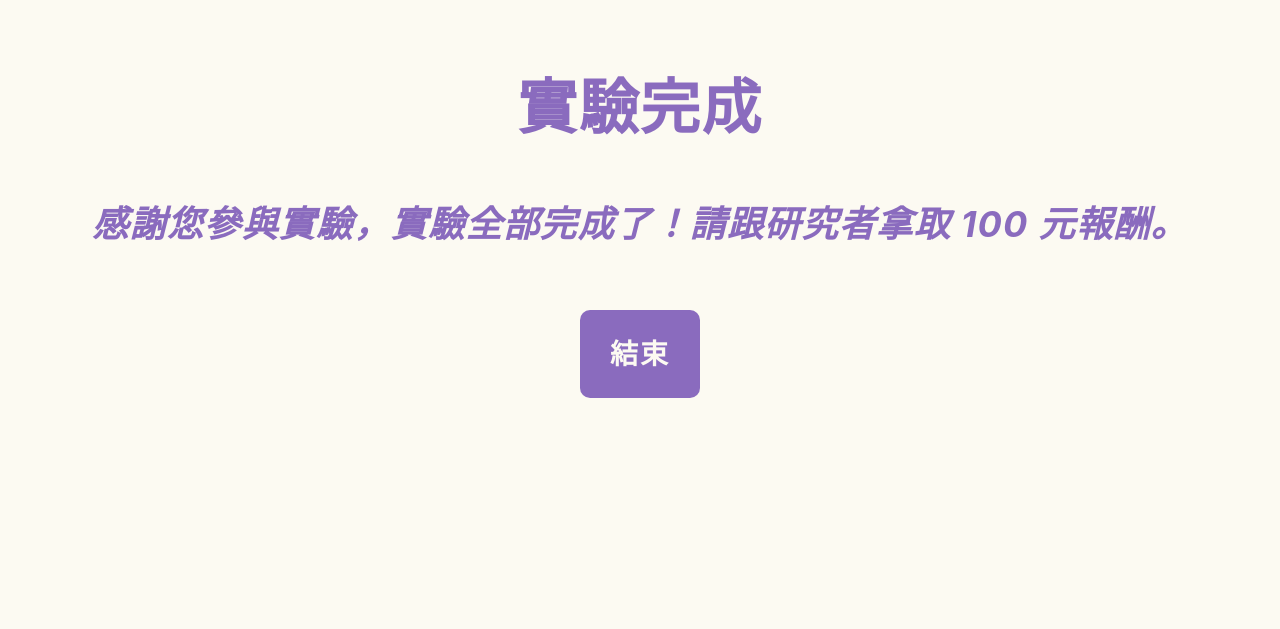
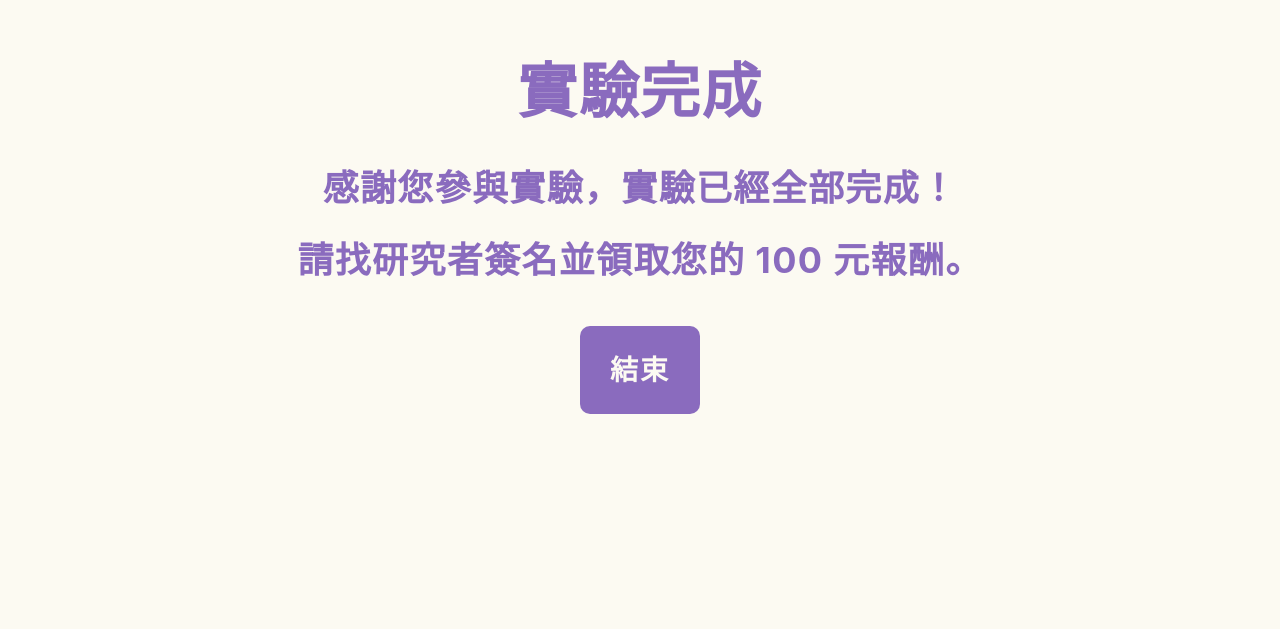
Before and after one commit to skar5268/PaperExperiment, a plain HTML site: page pages/final.html in a window 1280 px wide. Shown: the part 171-800 px from the top of the page. Drawn offline with Linux system fonts and the light colour scheme.

Commit message:
修改文字敘述

```diff
--- a/pages/final.html
+++ b/pages/final.html
@@ -14,9 +14,9 @@
     <div class="banner">
       <div class="bannerInfo">
         <h2 class="h1">實驗完成</h2>
-        <p class="h2">
-          感謝您參與實驗，實驗全部完成了！請跟研究者拿取 100 元報酬。
-        </p>
+        <h3 class="h2">
+          感謝您參與實驗，實驗已經全部完成！<br><br>請找研究者簽名並領取您的 100 元報酬。
+        </h3>
         <a class="btn" id="endBtn">結束</a>
       </div>
     </div>
```
Also changed, not shown: pages/informedConsent.html (+1 -1 lines), pages/middle.html (+1 -1 lines), pages/pre_test01.html (+1 -1 lines).
